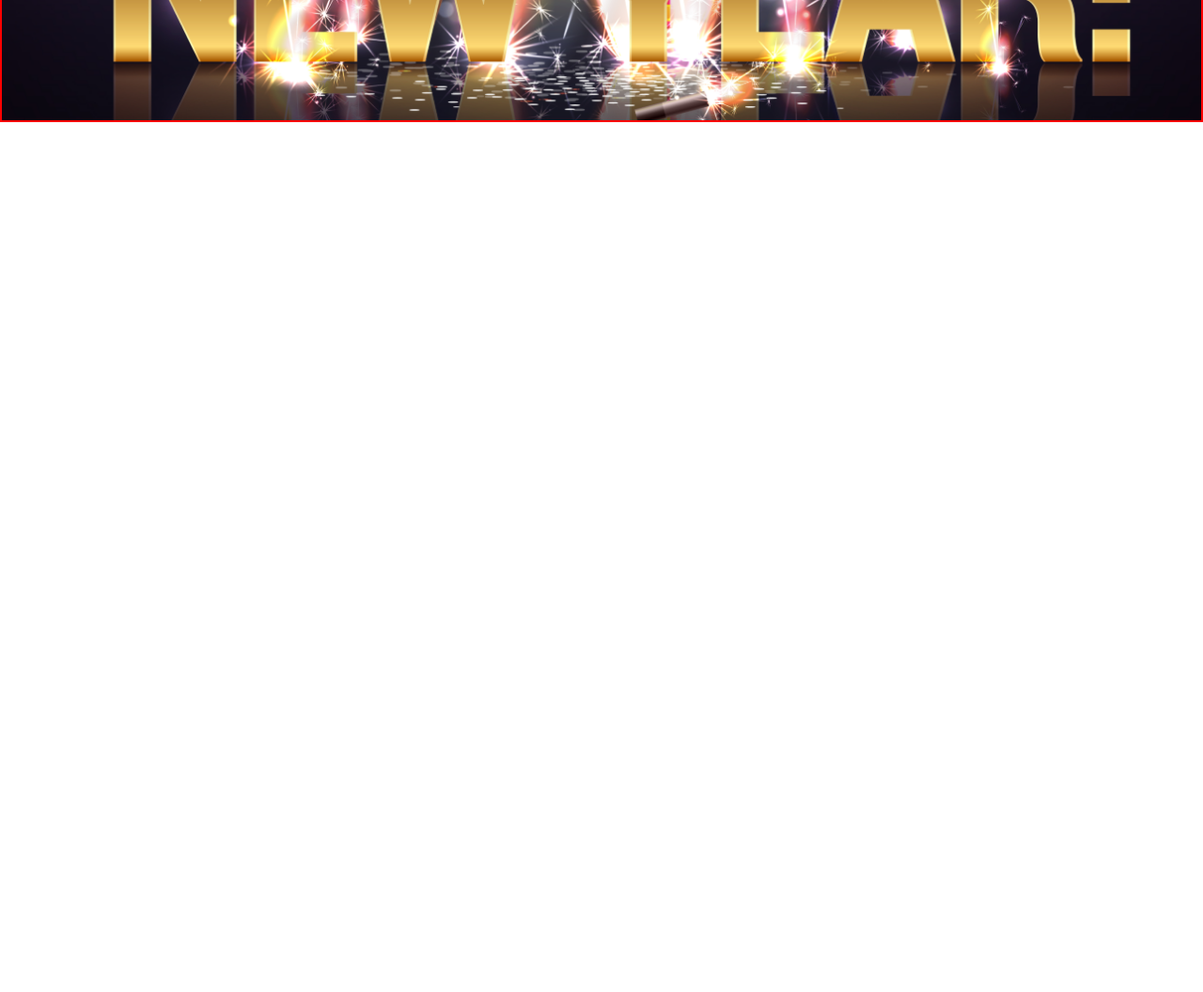
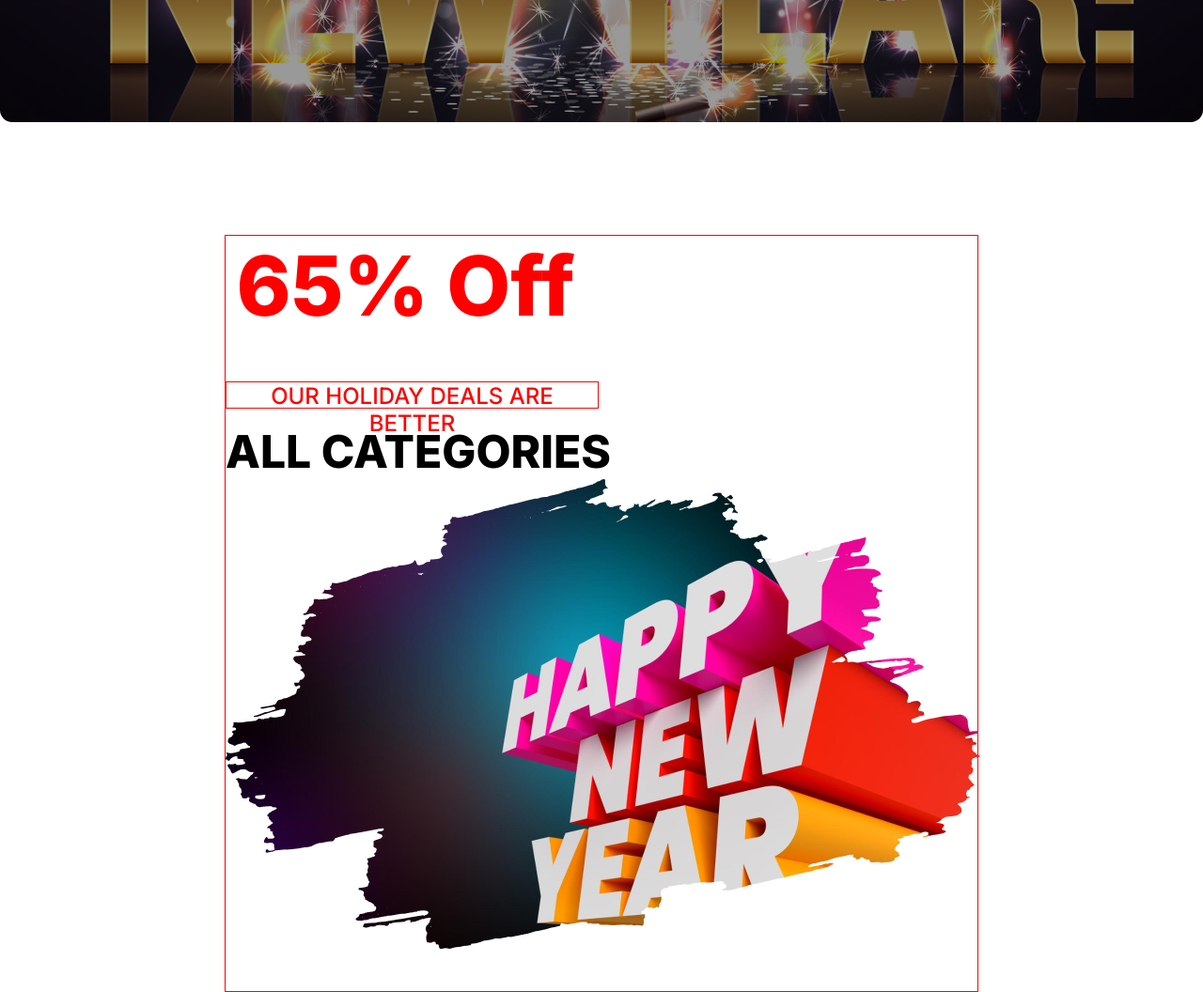
Before and after one commit to Shams-Joha/batch9-a1-solution, a plain HTML site: page index.html in a window 1280 px wide. Shown: the part 500-1556 px from the top of the page at 94% size. Before the commit the page ends 800 px from the top, so only its background shows below. Drawn offline with Linux system fonts and the light colour scheme.

Commit message:
added second section

```diff
--- a/index.html
+++ b/index.html
@@ -18,7 +18,18 @@
 
     </header>
     <main>
+        <!-- Second Section Starts -->
+        <section class="second-section-container">
+            <div class="second-section-content inter">
+                <h2 class="second-title">65% Off</h2>
+                <p class="second-description">OUR HOLIDAY DEALS ARE BETTER</p>
+                <h4 class="second-description2">ALL CATEGORIES</h4>
+                <div><img src="/new-year-offer-resources/images/New Year Photo.png" alt="New year photo"></div>
+            </div>
 
+
+        </section>
+        <!-- Second Section Ends -->
     </main>
     <footer>
 
--- a/style/style.css
+++ b/style/style.css
@@ -24,7 +24,7 @@
     color: white;
     max-width: 632px;
     max-height: 190px;
-    border: 2px solid yellow;
+    /* border: 2px solid yellow; */
     margin-top: 16px;
 }
 
@@ -33,7 +33,7 @@
     font-size: 32px;
     font-weight: 400;
     color: white;
-    border: 2px solid rgb(136, 255, 0);
+    /* border: 2px solid rgb(136, 255, 0); */
     margin-top: 177px;
 }
 
@@ -43,13 +43,15 @@
     margin: 0 auto;
     /* Important easiest way to set a block in the middle*/
     margin-top: 30px;
-    border: 2px solid red;
     /*As a beginner always define borders for better understanding*/
     /* background-image: linear-gradient(to top,rgba(7, 2, 17, 1.00)); */
     background-image: url(../new-year-offer-resources/images/Banner\ Image.png);
+    background-color: rgba(0, 0, 0, 0.4);
     background-repeat: no-repeat;
     background-position: center;
     background-size: cover;
+    background-blend-mode: overlay; /* Ei image er sathe amra ektah bg cl blend korte chai & blend tah hobe upore or overlay */
+    border-radius: 13px;
 }
 
 .banner-content {
@@ -59,3 +61,54 @@
     justify-content: center;
     text-align: center;
 }
+
+/* Second Section Design Starts */
+.second-section-container{
+    border:1px solid red;
+    width: 802px;
+    height: 806px;
+    margin: 0 auto;
+    margin-top: 120px;
+
+}
+.second-title{
+    font-size: 88px;
+    font-weight: 800;
+    color: red;
+    text-align: center;
+    max-width: 383px;
+    max-height: 106px;
+}
+.second-description{
+    font-size: 24px;
+    font-weight: 500;
+    color: red;
+    text-align: center;
+    max-width: 397px;
+    max-height: 29px;
+    margin-top: 49px;
+    border: 1px solid red;
+}
+.second-description2{
+    font-size: 48px;
+    font-weight: 800;
+    color:black;
+    text-align: center;
+    max-width: 410px;
+    margin-top: 16px;
+
+}
+.second-image{
+    margin: 0 auto;
+    border: 1px solid red;
+    text-align: center;
+
+}
+.second-section-content{
+
+    /* display: flex;
+    flex-direction: column;
+    justify-content: center;
+    align-items: center; */
+
+}
```
